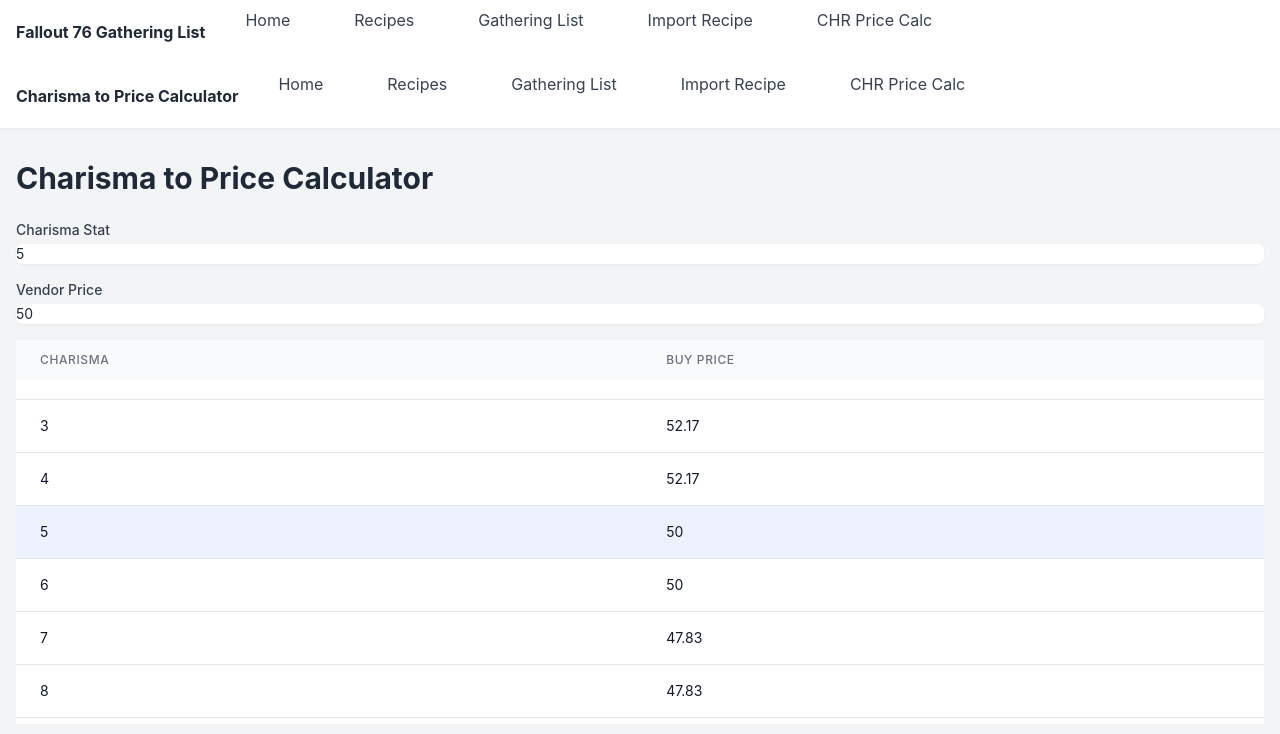
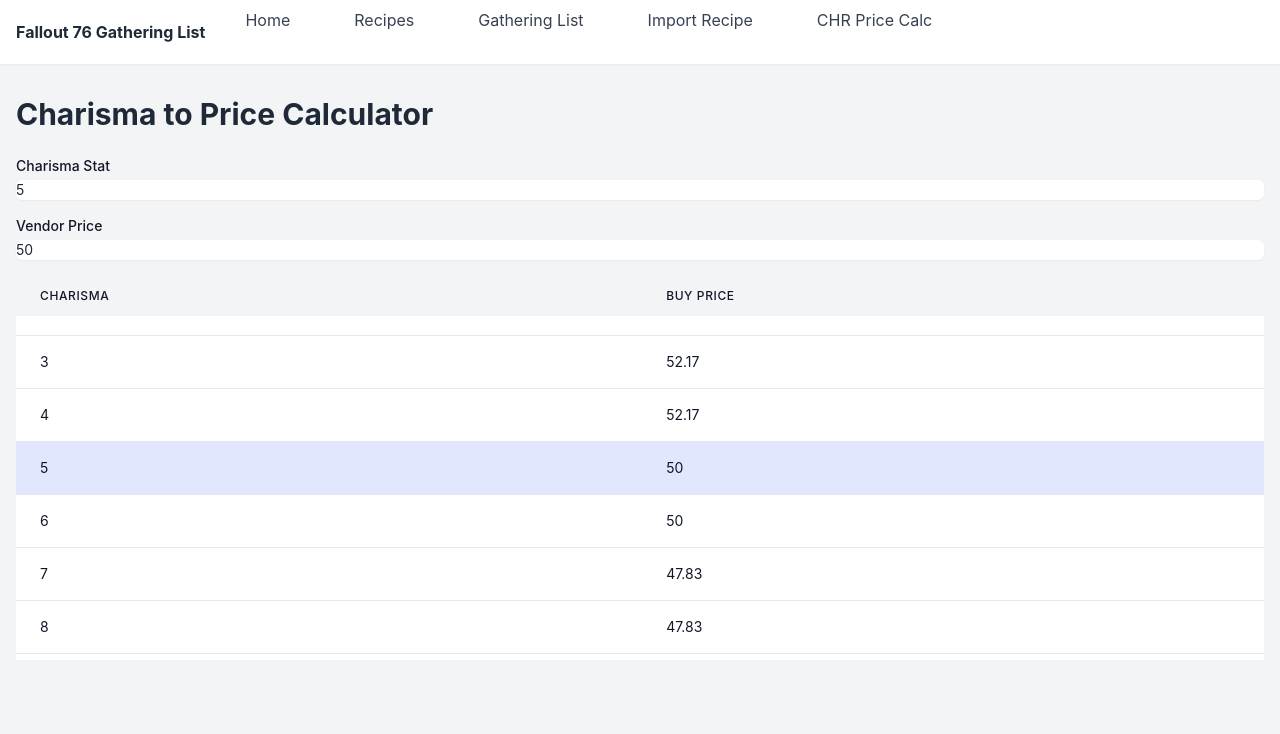
Before and after one commit to TwistedTabby/Fallout_76-Recipe-Gathering-List-Builder, a React (Vite) app: page /charisma-price-calc in a window 1280 px wide. Shown: the top 734 px of the page. Built offline with nearby package versions, Linux system fonts and the light colour scheme.

Commit message:
fixing duplicate nav

```diff
--- a/src/pages/CharismaPriceCalc.tsx
+++ b/src/pages/CharismaPriceCalc.tsx
@@ -1,5 +1,4 @@
 import { useState, useRef, useEffect } from 'react';
-import { Layout } from '../components/Layout';
 import { strings } from '../constants/strings';
 
 const charismaTable = [
@@ -199,11 +198,10 @@ export default function CharismaPriceCalc() {
   const priceTable = vendorPrice ? calculatePrices(vendorPrice) : [];
 
   return (
-    <Layout title={strings.charismaPriceCalc.title}>
     <div className="container mx-auto px-4 py-8">
       <h1 className="text-3xl font-bold mb-6">{strings.charismaPriceCalc.title}</h1>
       <div className="mb-4">
-          <label className="block text-sm font-medium text-gray-700">Charisma Stat</label>
+        <label className="block text-sm font-medium text-gray-900">Charisma Stat</label>
         <input
           type="number"
           value={charisma}
@@ -211,11 +209,11 @@ export default function CharismaPriceCalc() {
           className="mt-1 block w-full rounded-md border-gray-300 shadow-sm focus:border-indigo-500 focus:ring-indigo-500 sm:text-sm"
         />
         {errors.charisma && (
-            <p className="mt-1 text-sm text-red-600">{errors.charisma}</p>
+          <p className="mt-1 text-sm text-red-700" role="alert">{errors.charisma}</p>
         )}
       </div>
       <div className="mb-4">
-          <label className="block text-sm font-medium text-gray-700">Vendor Price</label>
+        <label className="block text-sm font-medium text-gray-900">Vendor Price</label>
         <input
           type="number"
           value={vendorPrice}
@@ -223,10 +221,10 @@ export default function CharismaPriceCalc() {
           className="mt-1 block w-full rounded-md border-gray-300 shadow-sm focus:border-indigo-500 focus:ring-indigo-500 sm:text-sm"
         />
         {errors.vendorPrice && (
-            <p className="mt-1 text-sm text-red-600">{errors.vendorPrice}</p>
+          <p className="mt-1 text-sm text-red-700" role="alert">{errors.vendorPrice}</p>
         )}
         {typeof vendorPrice === 'number' && !errors.vendorPrice && (
-            <p className="mt-1 text-sm text-gray-500">Formatted: {formatNumber(Number(vendorPrice))}</p>
+          <p className="mt-1 text-sm text-gray-700">Formatted: {formatNumber(Number(vendorPrice))}</p>
         )}
       </div>
       <div className="mb-4">
@@ -234,10 +232,10 @@ export default function CharismaPriceCalc() {
           <table className="min-w-full divide-y divide-gray-200">
             <thead className="sticky top-0">
               <tr>
-                  <th className="px-6 py-3 bg-gray-50 text-left text-xs font-medium text-gray-500 uppercase tracking-wider">
+                <th className="px-6 py-3 bg-gray-100 text-left text-xs font-medium text-gray-900 uppercase tracking-wider">
                   Charisma
                 </th>
-                  <th className="px-6 py-3 bg-gray-50 text-left text-xs font-medium text-gray-500 uppercase tracking-wider">
+                <th className="px-6 py-3 bg-gray-100 text-left text-xs font-medium text-gray-900 uppercase tracking-wider">
                   Buy Price
                 </th>
               </tr>
@@ -247,7 +245,7 @@ export default function CharismaPriceCalc() {
                 <tr
                   key={entry.charisma}
                   data-charisma={entry.charisma}
-                    className={Number(charisma) === entry.charisma ? "bg-indigo-50" : ""}
+                  className={Number(charisma) === entry.charisma ? "bg-indigo-100 focus:outline-none focus:ring-2 focus:ring-indigo-500" : ""}
                   tabIndex={Number(charisma) === entry.charisma ? 0 : -1}
                   role="row"
                   aria-selected={Number(charisma) === entry.charisma}
@@ -261,6 +259,5 @@ export default function CharismaPriceCalc() {
         </div>
       </div>
     </div>
-    </Layout>
   );
 }
```
Lines whose indentation alone changed are shown as unchanged.
